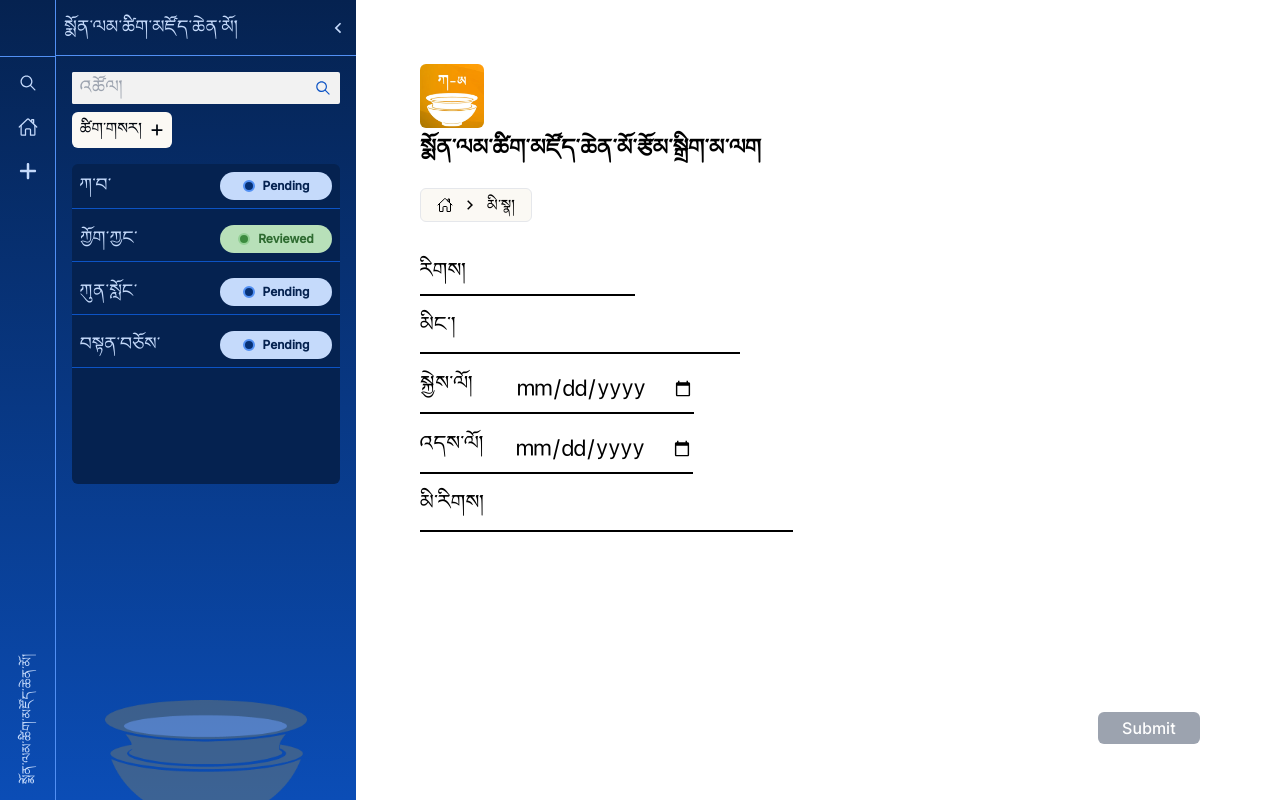
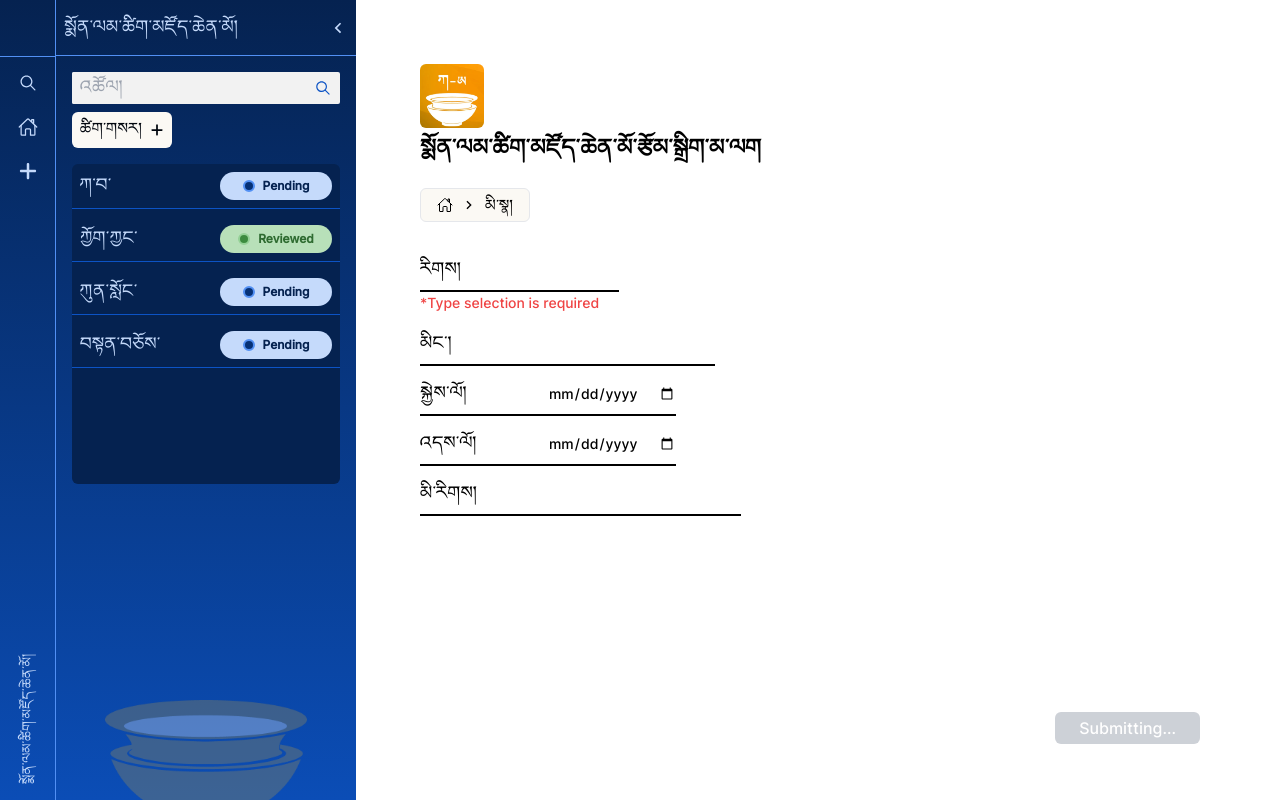
Before and after one commit to OpenPecha/monlam-dictionary-editor, a React (Vite) app: page /Mina in a window 1280 px wide. Built offline with nearby package versions, Linux system fonts and the light colour scheme.

Commit message:
form validation for མི་སྣ།

```diff
--- a/src/Pages/Mina.tsx
+++ b/src/Pages/Mina.tsx
@@ -1,61 +1,180 @@
-import React, { useState } from 'react'
+import React, { useState, useEffect } from 'react'
+import { useNavigate } from 'react-router-dom'
+import { useForm, SubmitHandler } from 'react-hook-form'
 import logo from '../assets/logo.png'
-import { useForm, SubmitHandler } from 'react-hook-form'
 import DropDown from '../Components/Dropdown/DropDown'
 import Breadcrumb from '../Components/Breadcrumb'
 import Submits from '../Components/Submit'
+import SuccessMessage from '../Components/SuccessMessage'
 import { InputMina } from '../types/type'
 
+
 const dummysource = ["གདམ་ཀ་དང་པོ།", "གདམ་ཀ་གཉིས་པ།", "གདམ་ཀ་གསུམ་པ།"];
-const Mina = () => {
-  const [typeOpen, setTypeOpen] = useState<boolean>(false);
-  const [typeSelected, setTypeSelected] = useState<string>('');
+
+const Mina: React.FC = () => {
+  const navigate = useNavigate()
+  const [showSuccess, setShowSuccess] = useState<boolean>(false)
+  const [typeOpen, setTypeOpen] = useState<boolean>(false)
+  const [typeSelected, setTypeSelected] = useState<string>('')
 
   const {
     register,
     handleSubmit,
     reset,
-    formState: {errors},
+    formState: { errors, isSubmitting }
   } = useForm<InputMina>()
 
-  const onSubmit: SubmitHandler<InputMina> = (data) => {
-    console.log(data);
-    reset();
+  useEffect(() => {
+    let navigationTimer:any
+
+    if (showSuccess) {
+      navigationTimer = setTimeout(() => {
+        navigate('/')
+      }, 3000)
+    }
+
+    return () => {
+      if (navigationTimer) {
+        clearTimeout(navigationTimer)
+      }
+    }
+  }, [showSuccess, navigate])
+
+  const onSubmit: SubmitHandler<InputMina> = async (data) => {
+    try {
+      const formData = {
+        ...data,
+        type: typeSelected
+      }
+
+      console.log(formData)
+      reset()
+      setShowSuccess(true)
+
+    } catch (error) {
+      console.error('Form submission error:', error)
+      setShowSuccess(false)
+    }
   }
 
   return (
-      <div className=' text-lg font-monlam ml-16 mt-16'>
-      <img src={logo} className='w-16 rounded-md'/>
-      <p className=' text-xl font-semibold mt-2'>སྨོན་ལམ་ཚིག་མཛོད་ཆེན་མོ་རྩོམ་སྒྲིག་མ་ལག</p>
-       <Breadcrumb name="མི་སྣ།"/>
+    <div className="font-monlam p-16">
+      <img
+        src={logo}
+        alt="Logo"
+        className="w-16 rounded-md"
+      />
+      <p className="text-xl font-semibold mt-2">
+        སྨོན་ལམ་ཚིག་མཛོད་ཆེན་མོ་རྩོམ་སྒྲིག་མ་ལག
+      </p>
 
-        <form onSubmit={handleSubmit(onSubmit)}>
-          <div className=' flex items-center border-b-2 border-black mt-9 pb-2 w-1/4 cursor-pointer' onClick={() => setTypeOpen((pre) => !pre)}>
-            <label className=' text-lg font-monlam cursor-pointer' onClick={() => setTypeOpen((pre) => !pre)}>རིགས།</label>
-            <p className=' font-monlam text-3xl ml-8'>{typeSelected}</p>
+      <Breadcrumb name="མི་སྣ།"/>
+
+      <form
+        onSubmit={handleSubmit(onSubmit)}
+        className="mt-9 space-y-4"
+      >
+        <div className="space-y-1">
+          <div
+            className="flex items-center border-b-2 border-black pb-2 w-1/4 cursor-pointer"
+            onClick={() => setTypeOpen((prev) => !prev)}
+          >
+            <label>རིགས།</label>
+            <p className="ml-8">{typeSelected}</p>
           </div>
-          <div>
-            {typeOpen ? <DropDown options={dummysource} setSelect={setTypeSelected} setOpen={setTypeOpen} /> : ''}
+          {typeOpen && (
+            <DropDown
+              options={dummysource}
+              setSelect={setTypeSelected}
+              setOpen={setTypeOpen}
+            />
+          )}
+          {!typeSelected && (
+            <span className="text-red-500 font-inter text-sm">
+              *Type selection is required
+            </span>
+          )}
+        </div>
+
+        <div className="flex items-center">
+          <div className="flex items-center border-b-2 border-black pb-2 w-fit">
+            <label htmlFor="name">མིང་།</label>
+            <input
+              id="name"
+              className="ml-2 outline-none w-64"
+              {...register('name', {
+                required: 'Name is required'
+              })}
+            />
           </div>
-          <div className=' flex items-center border-b-2 border-black mt-3 pb-2 w-fit'>
-            <label>མིང་།</label>
-            <input className=' ml-2 outline-none mt-2 ' {...register('name', { required: true })}></input>
+          {errors.name && (
+            <span className="text-red-500 font-inter text-sm ml-2">
+              *{errors.name.message}
+            </span>
+          )}
+        </div>
+
+        <div className="flex items-center">
+          <div className="flex items-center justify-between border-b-2 border-black pb-2 w-64">
+            <label htmlFor="birthDate">སྐྱེས་ལོ།</label>
+            <input
+              id="birthDate"
+              type="date"
+              className="outline-none font-inter text-sm"
+              {...register('birthDate', {
+                required: 'Birth date is required'
+              })}
+            />
           </div>
-          <div className=' flex items-center border-b-2 border-black mt-3 pb-2 w-fit'>
-            <label>སྐྱེས་ལོ།</label>
-            <input type='date' className=' ml-11 outline-none mt-2 ' {...register('birthDate', {required: true})}></input>
+          {errors.birthDate && (
+            <span className="text-red-500 font-inter text-sm ml-2">
+              *{errors.birthDate.message}
+            </span>
+          )}
+        </div>
+
+        <div className="flex items-center">
+          <div className="flex items-center justify-between border-b-2 border-black pb-2 w-64">
+            <label htmlFor="deathDate">འདས་ལོ།</label>
+            <input
+              id="deathDate"
+              type="date"
+              className="outline-none font-inter text-sm"
+              {...register('deathDate', {
+                required: 'Death date is required'
+              })}
+            />
           </div>
-          <div className=' flex items-center border-b-2 border-black mt-3 pb-2  w-fit'>
-            <label>འདས་ལོ།</label>
-            <input type='date'  className=' ml-8 outline-none mt-2 ' {...register('deathDate', {required: true})}></input>
+          {errors.deathDate && (
+            <span className="text-red-500 font-inter text-sm ml-2">
+              *{errors.deathDate.message}
+            </span>
+          )}
+        </div>
+
+        <div className="flex items-center">
+          <div className="flex items-center border-b-2 border-black pb-2 w-fit">
+            <label htmlFor="race">མི་རིགས།</label>
+            <input
+              id="race"
+              className="ml-2 outline-none w-64"
+              {...register('race', {
+                required: 'Race is required'
+              })}
+            />
           </div>
-          <div className=' flex items-center border-b-2 border-black mt-3 pb-2 w-fit'>
-            <label>མི་རིགས།</label>
-            <input className=' ml-8 outline-none mt-2 ' {...register('race', { required: true })}></input>
-          </div>
-          <Submits/>
-        </form>
-      </div>
+          {errors.race && (
+            <span className="text-red-500 font-inter text-sm ml-2">
+              *{errors.race.message}
+            </span>
+          )}
+        </div>
+
+        <Submits disabled={isSubmitting || !typeSelected} />
+      </form>
+
+      {showSuccess && <SuccessMessage />}
+    </div>
   )
 }
 
```
